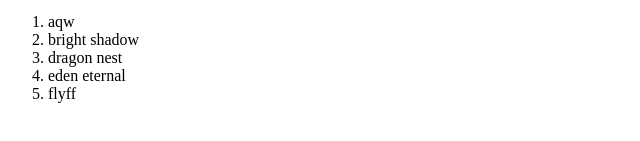
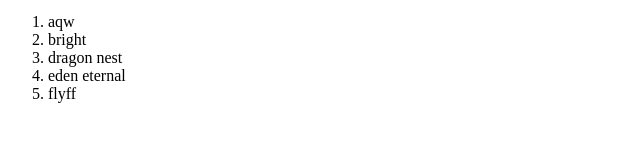
Before and after one commit to adam-nour/webpage-odin, a plain HTML site: page index.html in a window 1280 px wide. Shown: the part 331-472 px from the top of the page, 0-640 px from the left. Drawn offline with Linux system fonts and the light colour scheme.

Commit message:
update to games

```diff
--- a/index.html
+++ b/index.html
@@ -26,7 +26,7 @@
         </ul>
         <ol>
             <li>aqw</li>
-            <li>bright shadow</li>
+            <li>bright</li>
             <li>dragon nest</li>
             <li>eden eternal</li>
             <li>flyff</li>
```
